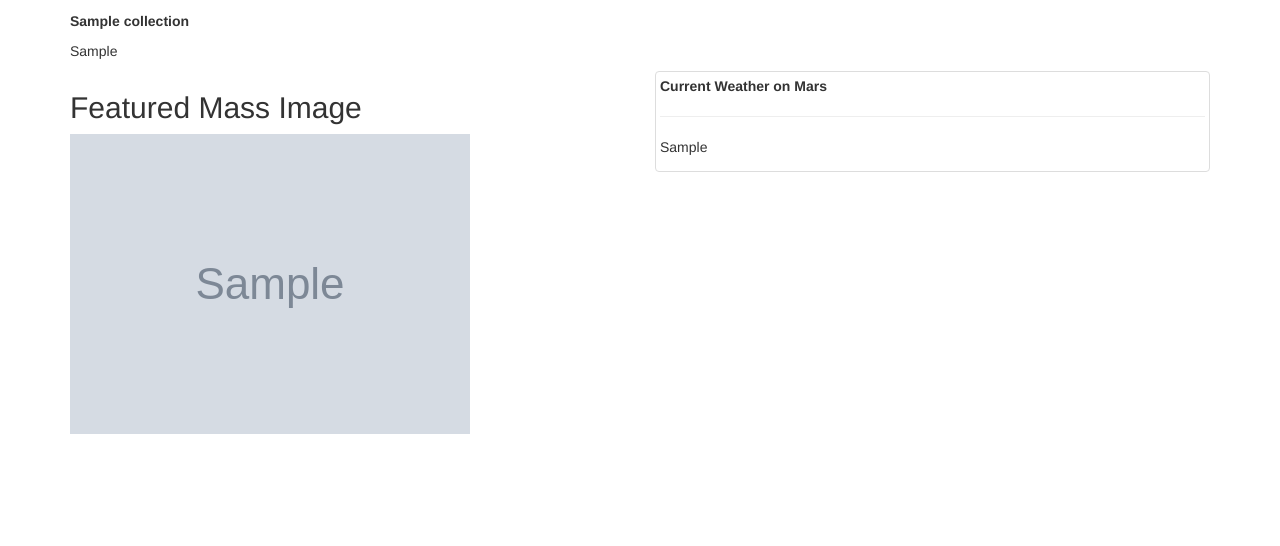
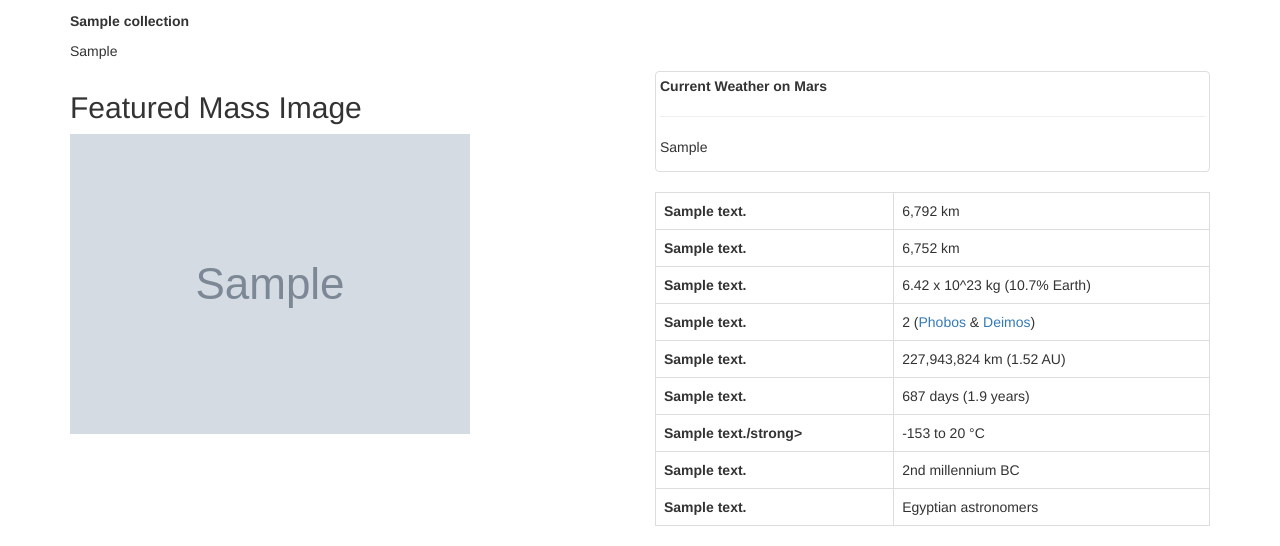
Before and after one commit to xaskoiking/HW_13_Raaghav_K_Web_Scraping, a Flask app: page / in a window 1280 px wide. Shown: the part 338-884 px from the top of the page. Before the commit the page ends 772 px from the top, so only its background shows below. Run offline with Flask 2, Linux system fonts and the light colour scheme; grey boxes marked "Sample" are stand-in pictures; a database or web service that is not in the repository returns one stand-in record (values such as "Sample title"); some libraries are stand-ins or nearby versions.

Commit message:
Table addition

```diff
--- a/scrape_mars.py
+++ b/scrape_mars.py
@@ -1,6 +1,7 @@
 #Importing Dependencies
 from splinter import Browser
 from bs4 import BeautifulSoup
+import pandas as pd
 
 ######----------Declaring variables----------######
 
@@ -12,6 +13,9 @@ mars_image = "https://www.jpl.nasa.gov/spaceimages/?search=&category=Mars"
 
 #3.0) URL to get twitter details
 twitter_details = "https://twitter.com/marswxreport?lang=en"
+
+#4.0) URL to get MARS facts
+mars_facts = "https://space-facts.com/mars/"
 
 ######----------Declaring Functions----------######
 
@@ -72,12 +76,30 @@ def scrape_marsDetails():
         if("Sol" in a.find('p').text and "pressure" in a.find('p').text and "daylight" in a.find('p').text and counter == 0):
             mars_weather = a.find('p').text
             counter = counter + 1
+    #4.0) URL to get Mars Facts
+    #----------------------------------------------------------
+    #This is to get the Mars Facts
+
+    #Scraping the URL
+    browser.visit(mars_facts)
+    html = browser.html
+    soup = BeautifulSoup(html, "html.parser")
+
+    #Finding all the facts
+    tables = pd.read_html(mars_facts)
+    df = tables[0]
+    df.columns = ['desc', 'facts']
+
+    desc = df["desc"].values.tolist()
+    facts = df["facts"].values.tolist()
     #----------------------------------------------------------
     marsDetails = {
             "news_p": news_p,
             "news_title": news_title,
             "featured_image_url": featured_image_url,
-            "mars_weather": mars_weather
+            "mars_weather": mars_weather,
+            "desc":desc,
+            "facts":facts
         }
 
     return marsDetails;
--- a/templates/index.html
+++ b/templates/index.html
@@ -14,7 +14,7 @@
     <div class="container">
         <div class="jumbotron container">
             <h1 align="center">Mission to Mars</h1>
-            <p align="center"><a class="btn btn-primary btn-lg" href="/scrape" role="button" >Scrape New Data</a></p>
+            <p align="center"><a class="btn btn-primary btn-lg" href="/scrape" role="button">Scrape New Data</a></p>
 
         </div>
 
@@ -41,6 +41,51 @@
                     <p>{{ marsDetail.mars_weather}}</p>
                 </div>
             </div>
+            <div class="col-sm-6">
+            <table id="tablepress-mars" class="table table-bordered">
+                <tbody>
+                    <tr class="row-1 odd">
+                        <td class="column-1"><strong>{{marsDetail.desc[0]}}</strong></td>
+                        <td class="column-2">6,792 km<br>
+                        </td>
+                    </tr>
+                    <tr class="row-2 even">
+                        <td class="column-1"><strong>{{marsDetail.desc[1]}}</strong></td>
+                        <td class="column-2">6,752 km<br>
+                        </td>
+                    </tr>
+                    <tr class="row-3 odd">
+                        <td class="column-1"><strong>{{marsDetail.desc[2]}}</strong></td>
+                        <td class="column-2">6.42 x 10^23 kg (10.7% Earth)</td>
+                    </tr>
+                    <tr class="row-4 even">
+                        <td class="column-1"><strong>{{marsDetail.desc[3]}}</strong></td>
+                        <td class="column-2">2 (<a href="https://space-facts.com/phobos/">Phobos</a> &amp; <a href="https://space-facts.com/deimos/">Deimos</a>)</td>
+                    </tr>
+                    <tr class="row-5 odd">
+                        <td class="column-1"><strong>{{marsDetail.desc[4]}}</strong></td>
+                        <td class="column-2">227,943,824 km (1.52 AU)</td>
+                    </tr>
+                    <tr class="row-6 even">
+                        <td class="column-1"><strong>{{marsDetail.desc[5]}}</strong></td>
+                        <td class="column-2">687 days (1.9 years)<br>
+                        </td>
+                    </tr>
+                    <tr class="row-7 odd">
+                        <td class="column-1"><strong>{{marsDetail.desc[6]}}/strong></td>
+                        <td class="column-2">-153 to 20 °C</td>
+                    </tr>
+                    <tr class="row-8 even">
+                        <td class="column-1"><strong>{{marsDetail.desc[7]}}</strong></td>
+                        <td class="column-2">2nd millennium BC</td>
+                    </tr>
+                    <tr class="row-9 odd">
+                        <td class="column-1"><strong>{{marsDetail.desc[8]}}</strong></td>
+                        <td class="column-2">Egyptian astronomers</td>
+                    </tr>
+                </tbody>
+            </table>
+            </div>
         </div>
         {% endfor %}
 
```
Also changed, not shown: 2 other files. Lines whose indentation alone changed are shown as unchanged.
